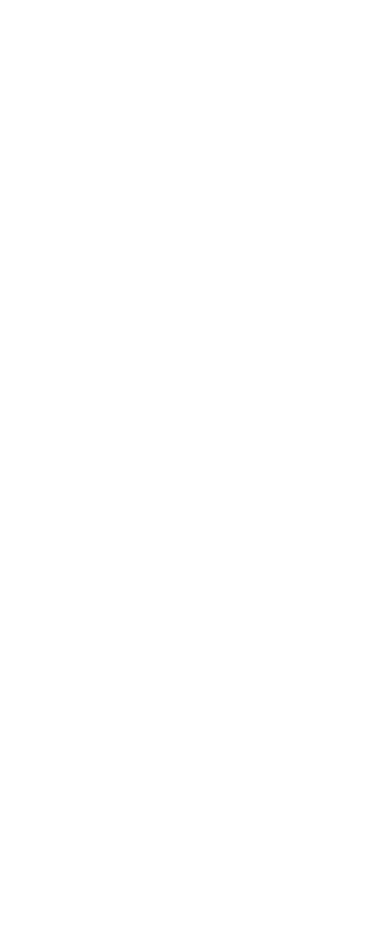
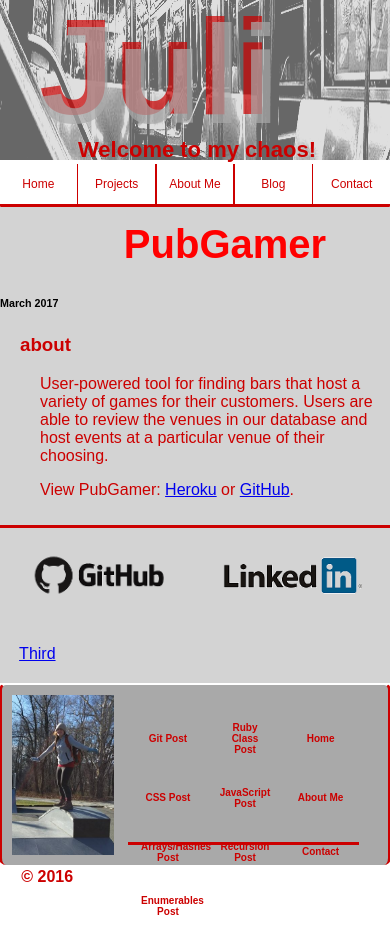
Before and after one commit to juli212/juli212.github.io, a PHP site: page /projects/pubgamer.html in a window 390 px wide. Before the commit the page is empty. Before the commit the page ends 844 px from the top, so only its background shows below. Run offline with PHP 8.4, Linux system fonts and the light colour scheme.

Commit message:
add mobile responsive style

```diff
--- a/projects/pubgamer.html
+++ b/projects/pubgamer.html
@@ -0,0 +1,87 @@
+<!DOCTYPE html>
+<html>
+<head>
+  <title>CHEATSHEET | Tech Blog</title>
+  <meta charset="UTF-8">
+  <link rel="icon" href="../imgs/titlepic.png" />
+  <link rel="stylesheet" type="text/css" href="../stylesheets/default.css">
+  <link rel="stylesheet" type="text/css" href="../stylesheets/project.css"
+</head>
+
+<body>
+	<header>
+		<div>
+			<img src="../imgs/subwaybw.png" />
+		</div>
+	<h1>Juli</h1>
+	<h1 id="j2">Juli</h1>
+	<h5>Welcome to my chaos!</h5>
+	</header>
+
+	<nav>
+		<ul>
+			<li><a href="../index.html" >Home</a></li>
+			<li><a href="index.html" >Projects</a>
+      	<ul>
+					<li><a href="pubgamer.html" >PubGamer</a></li>
+					<li><a href="littlefoot.html" >LittleFoot</a></li>
+					<li><a href="theresaboard.html" >There's A Board!</a></li>
+				</ul>
+			</li>
+			<li><a href="about.html" >About Me</a></li>
+			<li><a href="blog/index.html" >Blog</a>
+				<ul>
+					<li><a href="blog/travels.html" >Travel</a></li>
+					<li><a href="blog/achilles.html" >Achilles</a></li>
+				</ul>
+			</li>
+			<li><a href="../contact.html" >Contact</a></li>
+		</ul>
+	</nav>
+		<section>
+		<h2>PubGamer</h2>
+		<h6>March 2017</h6>
+		<h3>about</h3>
+			<p>User-powered tool for finding bars that host a variety of games for their customers. Users are able to review the venues in our database and host events at a particular venue of their choosing.</p>
+			<p>View PubGamer: <span><a href="pub-gamer.herokuapp.com">Heroku</a></span> or <span><a href="#">GitHub</a></span>.</p>
+		</section>
+
+		<aside>
+			<div>
+			<a href="https://github.com/juli212"><img src="../imgs/github2.png" /></a>
+			</div>
+			<div>
+			<a href="#"><img src="../imgs/linkedin2.png" /></a>
+			</div>
+			<div>
+			<a href="#">Third</a>
+			</div>
+		</aside>
+	<footer>
+		<a href="../index.html"><img src="../imgs/me2.png" /></a>
+			<table>
+			<tr>
+				<td><a href="git.html" >Git Post</a></td>
+				<td><a href="ruby-classes.html" >Ruby Class Post</a></td>
+				<td><a href="../index.html" >Home</a></td>
+			</tr>
+			<tr>
+				<td><a href="css-concepts.html" >CSS Post</a></td>
+				<td><a href="javascript.html" >JavaScript Post</a></td>
+				<td><a href="../aboutme.html" >About Me</a></td>
+			</tr>
+			<tr>
+				<td><a href="arrays-hashes.html" >Arrays/Hashes Post</a></td>
+				<td><a href="tech.html" >Recursion Post</a></td>
+				<td><a href="../contact.html" >Contact</a></td>
+			</tr>
+			<tr>
+				<td><a href="enumerable-methods.html" >Enumerables Post</a></td>
+				<td></td>
+				<td></td>
+			</tr>
+		</table>
+		<p>&copy; 2016</p>
+	</footer>
+  </body>
+</html>
--- a/stylesheets/default.css
+++ b/stylesheets/default.css
@@ -1,5 +1,5 @@
 /*
-FF0000= red
+cc0000= red
 A9A9A9 = darker grey
 D3D3D3 = lighter grey
 
@@ -12,106 +12,286 @@
 	footer
 
  */
+body {
+	position: relative;
+	width: 100%;
+	max-width: 1200px;
+	min-width: 300px;
+	height: 100%;
+	margin: 0px auto;
+	padding: 0;
+	font-family: sans-serif;
+	background-color: white;
+}
 
-body {
-	position: relative; width: 1200px; height: 100%; margin: 0px auto; padding: 0; font-family: sans-serif; background-color: white;
-}
+
 header {
-	position: relative; margin: 0; background-color: white; height: 200px; width: 1200px;
+	position: relative;
+	margin: 0;
+	background-color: rgba(169, 169, 169, 0.7);
+	height: 160px;
+	width: 100%;
 }
 
 header img {
-	 width: 1200px; height: 200px;
+	width: 1200px;
+	max-width: 100%;
+	height: auto;
+	height: 160px;
+	display: block;
+	margin: 0 auto;
 }
 
 h1 {
-	font-size: 140px; color: #FF0000;  position: absolute; top: -100px; left: 400px; z-index: 3;
+	font-size: 140px;
+	color: rgba(169, 169, 169, 0.7);
+	position: absolute;
+	top: -100px;
+	left: 10%;
+	z-index: 3;
 }
 
-#j2 { font-size: 135px; color: #A9A9A9; z-index: 2;
-
-}
-h2 {
-	font-size: 40px; color: #FF0000; text-align: center; padding: 5px; margin: 0px;
-}
-h3 {
-	margin-left: 20px; color: #FF0000;
-}
-h4{
-	margin-left: 100px; font-size: 20px; color: #FF0000;
-}
-h5 {
-	font-size: 22px; color: #FF0000; font-weight: bold; position: absolute; top: 100px; left: 600px;
+#j2 {
+	font-size: 135px;
+	color: rgba(204, 0, 0, 0.7);
+	z-index: 2;
 }
 
+h2 {
+	font-size: 40px;
+	color: #cc0000;
+	text-align: center;
+	padding: 5px;
+	margin: 0px;
+}
+
+h3 {
+	margin-left: 20px;
+	color: #cc0000;
+}
+
+h4{
+	margin-left: 100px;
+	font-size: 20px;
+	color: #cc0000;
+}
+
+h5 {
+	font-size: 22px;
+	color: #cc0000;
+	font-weight: bold;
+	position: absolute;
+	top: 100px;
+	left: 20%;
+}
+@media only screen and (min-width: 600px) {
+	h1 {
+		left: 30%;
+	}
+
+	h5 {
+		left: 50%;
+	}
+}
 nav {
-	position: relative; border-bottom: 3px solid #FF0000; border-radius: 1px; width: 1000px; left: 80px;
+	position: relative;
+	border-bottom: 3px solid #cc0000;
+	border-radius: 1px;
+	width: 100%;
+	margin: 0 auto;
 }
 nav a {
 	text-decoration: none;
 }
 nav ul {
-	position: relative; text-align: center; width: 1000px; height: 20px; margin: 0px; font-weight: bold; font-size: 14px; padding: 4px 0px;
+	position: relative;
+	text-align: center;
+	width: 100%;
+	height: 40px;
+	margin: 0px;
+	font-size: 12px;
+	padding: 4px 0px 0px;
 }
-/*nav ul:after {
-	clear:both; display: block;
-}*/
+
 nav ul li {
-	 display: inline-block;  width: 150px; height: 20px; margin: 0px -2.5px; border-left: 1px solid #FF0000; border-right: 1px solid #FF0000;
+	display: inline-block;
+	width: 20%;
+	height: 40px;
+	margin: 0px -2.5px;
+	border-left: 1px solid #cc0000;
+	border-right: 1px solid #cc0000;
 }
 nav ul li a {
-	display: block; color: #FF0000;
+	display: block;
+	color: #cc0000;
+	padding: 13px 0px;
 }
 nav ul li:hover {
-	background-color: #A9A9A9; border-radius: 7px;
+	background-color: #A9A9A9;
+	border-radius: 7px;
 }
 nav ul ul {
-	position: absolute; margin: 0px; z-index: 1; display: none;
+	position: absolute;
+	margin: 0px;
+	z-index: 1;
+	display: none;
+	padding: 0px;
 }
 nav ul li:hover ul {
-	display: block; font-weight: normal;
+	display: block;
+	font-weight: normal;
 }
 nav ul ul li {
-	 position: relative; display: block; border-left: none; border-right: none; border-top: 1px solid #FF0000; border-bottom: 1px solid #FF0000; background-color: white; width: 150px; height: 20px; margin: -1px 1px; padding: 3px 0px; border-radius: 7px;
+	 position: relative;
+	 display: block;
+	 border-left: none;
+	 border-right: none;
+	 border-top: 1px solid #cc0000;
+	 border-bottom: 1px solid #cc0000;
+	 background-color: white;
+	 width: 150px;
+	 height: 20px;
+	 margin: -1px 1px;
+	 padding: 3px 0px;
+	 border-radius: 7px;
+}
+
+@media only screen and (min-width: 600px) {
+	nav {
+		width: 83.3%;
+	}
+	nav ul {
+		height: 20px;
+		font-weight: bold;
+		font-size: 14px;
+	}
+	nav ul li {
+		width: 18%;
+		height: 20px;
+	}
+	nav ul li a {
+		padding: 3px 0px;
+	}
 }
 
 section {
-	width: 840px; border-right: 3px solid #FF0000; /*position: relative; top: 0px; left: 0px;*/ padding: 10px 40px 10px 0px; margin: 0px; background-color: #D3D3D3; float: left;
+	width: 100%;
+	border-right: 3px solid #cc0000;
+	padding: 10px 0px 10px 0px;
+	margin: 0px;
+	background-color: #D3D3D3;
+	float: left;
 }
 section h2 {
-	margin-left: 60px; font-size: 40px;
+	margin-left: 60px;
+	font-size: 40px;
 }
 section p {
-	margin-left: 40px; color: #FF0000;
+	margin-left: 40px;
+	color: #cc0000;
 }
+
 aside {
-	 width: 300px; border-bottom: 3px solid #FF0000; padding: 0px; /*position: relative; left: 900px; top: -415px;*/	background-color: #D3D3D3; float: right;
+	width: 100%;
+	min-width: 100px;
+	border-top: 3px solid #cc0000;
+	padding: 0px;
+	left: 900px;
+	top: -415px;
+	background-color: #D3D3D3;
+	float: left;
+	margin: 0px;
 }
 aside div {
-	width: 250px; position: relative; top: 0px; border: margin: 30px 0px; padding: 50px 40px 20px;
+	width: 49%;
+	display: inline-block;
+	position: relative;
+	top: 0px;
+	margin: 0px 0px;
+	padding: 20px 0px;
 }
-aside img {
-	width: 200px; display: inline;
+
+aside a {
+	width: 80%;
+	margin: 0 auto;
+	display: block;
+}
+aside a img {
+	width: 100%;
+	display: block;
+}
+@media only screen and (min-width: 600px) {
+	section {
+		width: 70%;
+	}
+	aside {
+		border: none;
+		border-bottom: 3px solid #cc0000;
+		margin-left: 2%;
+		width: 27%;
+	}
+	aside div {
+		width: 100%;
+		padding: 50px 0px;
+	}
 }
 footer {
-	border-left: 3px solid #FF0000; border-right: 3px solid #FF0000; border-top: 2px solid white; width: 1198px; height: 180px; margin: 0px 0px 2px -1px; background-color: #A9A9A9; clear: both; position: relative; border-radius: 7px;
+	border-left: 3px solid #cc0000;
+	border-right: 3px solid #cc0000;
+	border-top: 2px solid white;
+	width: 99%;
+	height: 180px;
+	margin: 0px 0px 2px -1px;
+	background-color: #A9A9A9;
+	clear: both;
+	position: relative;
+	border-radius: 7px;
 }
 
 footer img {
-	position: relative; height: 160px; width: auto; left: 10px; top: 10px; display: inline-block;
+	position: relative;
+	height: 160px;
+	width: auto;
+	left: 10px;
+	top: 10px;
+	display: inline-block;
 }
 footer table {
-	position: relative; width: 970px; height: 140px; top: 0px; left: 100px; border-bottom: 3px solid #FF0000; margin-right: 20px; display: inline-block;
+	position: relative;
+	width: 60%;
+	max-width: 70%;
+	height: 140px;
+	top: 0px;
+	left: 5%;
+	border-bottom: 3px solid #cc0000;
+	margin-right: 0px;
+	display: inline-block;
 }
+
+footer tbody {
+	width: 100%;
+	display: table;
+}
+
 footer tr {
-	text-align: center;  font-size: 10px; font-weight: bold; padding-left: 50px;
+	text-align: center;
+	width: 100%;
+	font-size: 10px;
+	font-weight: bold;
 }
 footer tr a {
-	text-decoration: none; color: #FF0000;
+	text-decoration: none;
+	color: #cc0000;
 }
 footer tr td {
-	padding: 15px 100px;
+	width: 30%;
+	padding: 15px 5%;
 }
 footer p {
-	position: relative;  bottom: -3px; left: -945px; font-weight: bold; color: #FF0000; display: inline-block;
+	position: relative;
+  bottom: -3px;
+	left: 5%;
+	font-weight: bold;
+	color: #cc0000;
+	display: inline-block;
 }
```
Also changed, not shown: index.html (+4 -14 lines), projects/index.html (+9 -12 lines), projects/littlefoot.html (+87 -0 lines), projects/theresaboard.html (+87 -0 lines).
